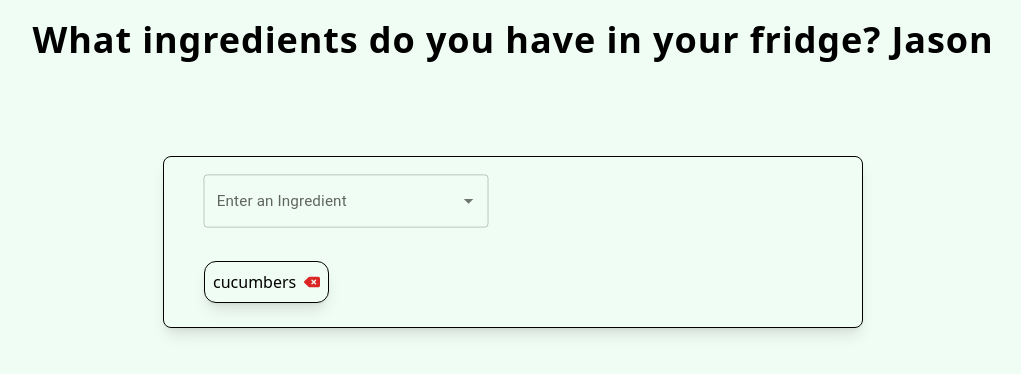
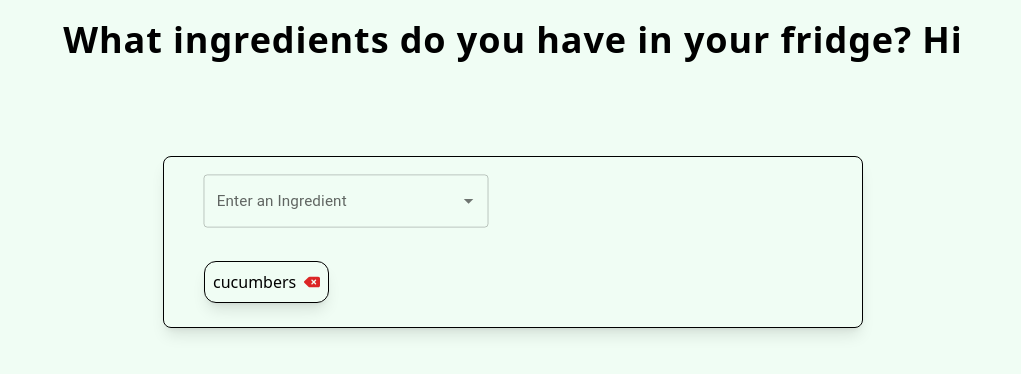
Before and after one commit to tangboxuan/drp-23, a React (Vite) app: page / in a window 1280 px wide. Shown: the top 374 px of the page, without its empty margins (127-1148 px from the left). Built offline with nearby package versions, Linux system fonts and the light colour scheme; no server answers.

Commit message:
Live reload implemented, and working

```diff
--- a/capacitor.config.ts
+++ b/capacitor.config.ts
@@ -5,7 +5,7 @@ const config: CapacitorConfig = {
   appName: 'drp23',
   webDir: 'dist',
   server: {
-    androidScheme: 'https'
+    url: 'http://localhost:5173/',
   }
 };
 
--- a/src/components/fridge/FridgePage.tsx
+++ b/src/components/fridge/FridgePage.tsx
@@ -6,7 +6,7 @@ export default function FridgePage() {
     <>
       <div className={getStyle(styles, "container")}>
         <h1 className={getStyle(styles, "header")}>
-          What ingredients do you have in your fridge? Jason
+          What ingredients do you have in your fridge? Hi
         </h1>
 
         <FridgeContainer />
```
